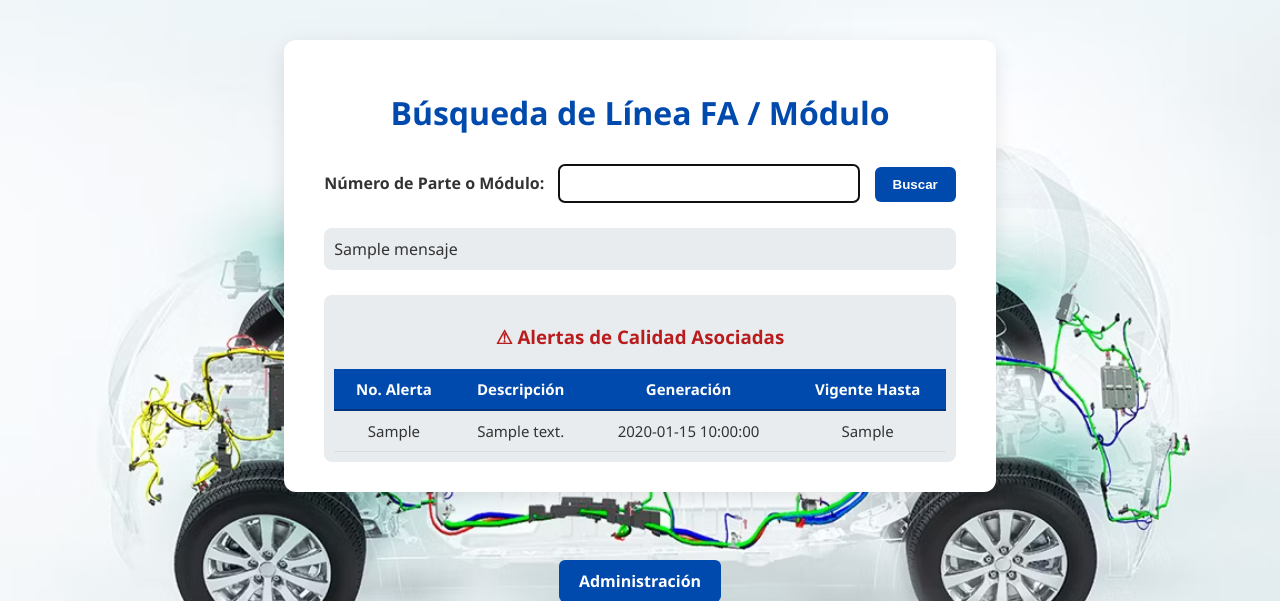
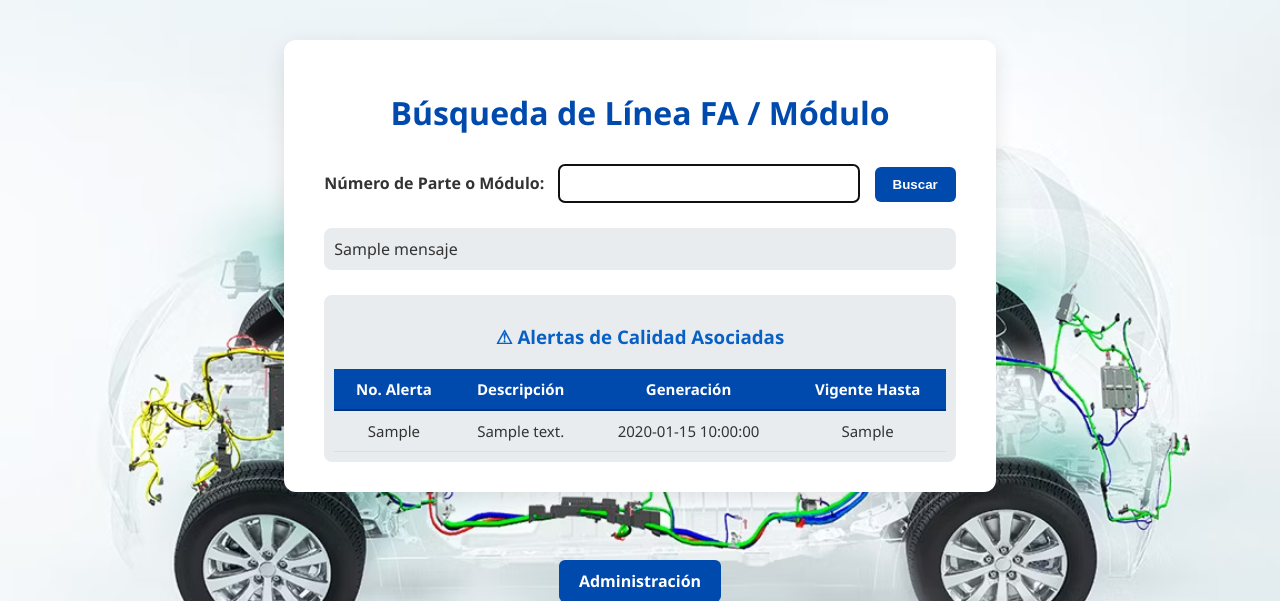
Before and after one commit to moisesrmz/WebAppLineFinder, a Flask app: template frontend/templates/index.html in a window 1280 px wide. Shown: the top 601 px of the page. Run offline with Flask 3, Linux system fonts and the light colour scheme; the template is opened without the code that fills it: most values are stand-ins (such as "Sample title", 1, 10 or a date in 2020); parts of the project's set-up code (start-up, migrations or seed data) failed here and were passed over.

Commit message:
cambio de rojo a azul

```diff
--- a/frontend/templates/index.html
+++ b/frontend/templates/index.html
@@ -147,7 +147,7 @@
         </div>
         {% if alertas %}
         <div class="results" style="margin-top:25px;">
-            <h3 style="color:#b91c1c;">⚠ Alertas de Calidad Asociadas</h3>
+            <h3 style="color:#0860c4;">⚠ Alertas de Calidad Asociadas</h3>
             <table>
                 <tr>
                     <th>No. Alerta</th>
```
